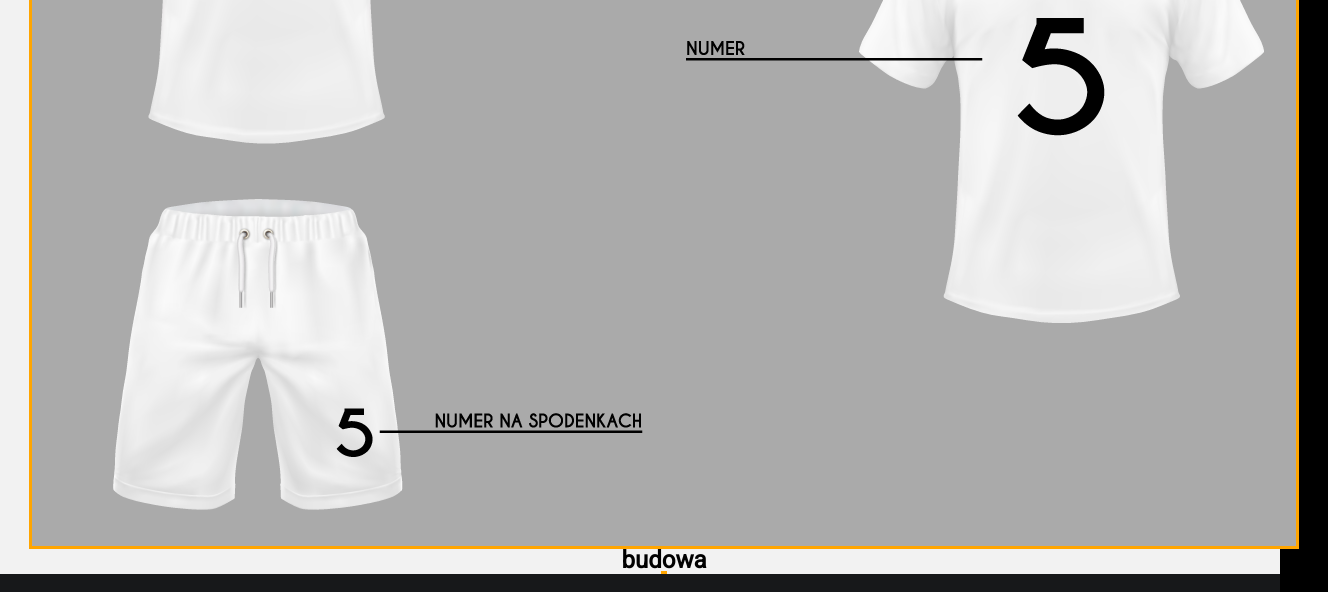
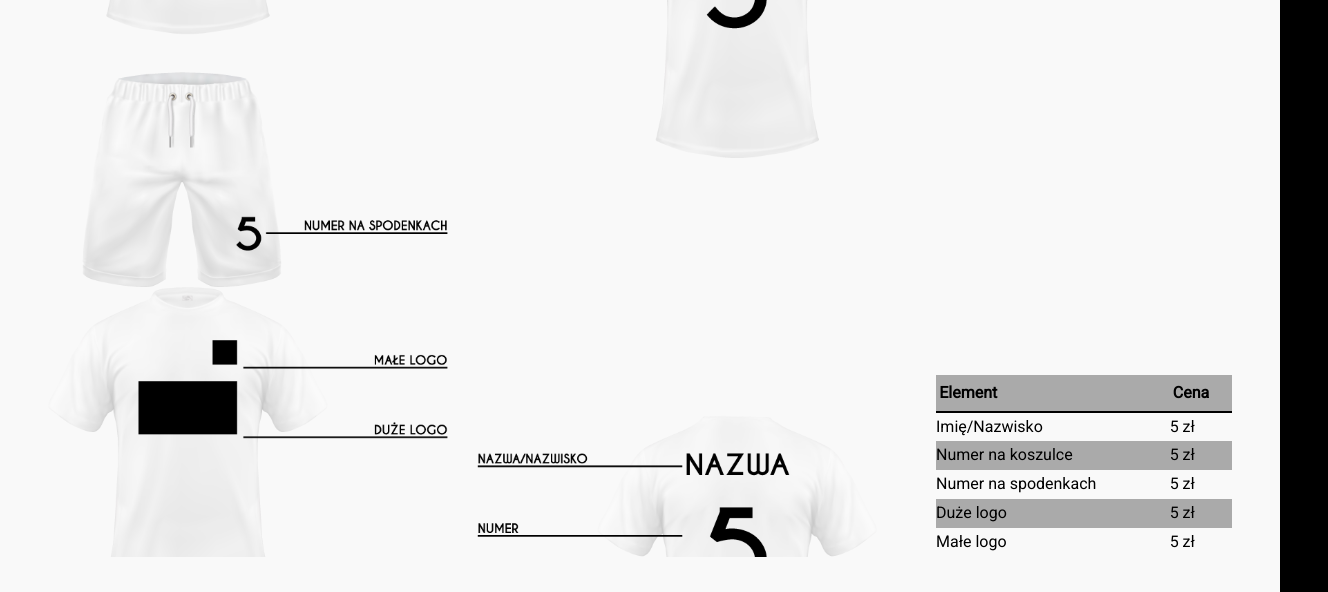
Before and after one commit to krzysiekswol/BrandSport_shop, a website built with webpack: page src/overprint.html in a window 1280 px wide. Shown: the part 877-1469 px from the top of the page, 1328 px wide, since content can reach past the window. Built offline with nearby package versions, Linux system fonts and the light colour scheme; files whose address does not match are found by name.

Commit message:
static layout v1.0

```diff
--- a/src/css/base/main.scss
+++ b/src/css/base/main.scss
@@ -244,6 +244,7 @@ footer {
   display: flex;
   justify-content: space-around;
   align-items: center;
+  padding: 2rem 0;
   .footerBoxes {
     width: 80%;
     height: 70%;
@@ -267,10 +268,11 @@ footer {
       margin: 0.2rem;
       color: white;
       font-size: 0.9rem;
+      text-align: left;
       .fa-home,
       .fa-phone {
         margin-right: 0.5rem;
-        color: #d92629;
+        color: #aaa;
       }
     }
     .openHours {
@@ -301,13 +303,14 @@ footer {
         color: white;
         text-align: center;
         font-size: 2rem;
-        line-height: 3rem;
+        line-height: 4rem;
         border-radius: 50%;
         margin: 0 1rem;
       }
       .instagram {
         @extend .facebook;
-        //
+        line-height: 3rem;
+        border-radius: 15%;
         background: -moz-linear-gradient(
           45deg,
           #f09433 0%,
--- a/src/css/base/overprint.scss
+++ b/src/css/base/overprint.scss
@@ -1,15 +1,38 @@
+.l-main {
+  background-color: #f9f9f9;
+}
 .print {
+  padding: 3rem;
+  width: 100%;
+  height: 100%;
   display: flex;
-  flex-direction: column;
   justify-content: space-between;
   align-items: center;
 }
-.print__item,
+
 .print__item--table {
-  outline: 3px solid orange;
-  margin: 0 2rem;
+  align-self: flex-end;
+  width: 25%;
+  border-spacing: 0;
+}
+td {
+  text-align: left;
+  line-height: 1.8rem;
+}
+.td--color {
+  @extend td;
+  background-color: #aaa;
+}
+th {
+  @extend td;
+  background-color: #aaa;
+  padding: 0.2rem;
+  border-bottom: 2px solid #000;
 }
 .print__item {
-  padding: 2rem;
-  background-color: #aaa;
+  width: 70%;
+  height: 100%;
+  background-image: url("/src/assets/img/template__shirt.png");
+  background-position: 0 0;
+  background-size: 100%;
 }
--- a/src/index.js
+++ b/src/index.js
@@ -50,7 +50,7 @@ const automaticSlider = () => {
   }
   i++;
 };
-setInterval(automaticSlider, 4000);
+setInterval(automaticSlider, 5000);
 
 // modal
 const promoBoxes = document.querySelectorAll(".promoBox__item");
--- a/src/overprint.html
+++ b/src/overprint.html
@@ -69,17 +69,38 @@
           </div>
         </section>
       </header>
-      <main>
+      <main class="l-main">
         <section class="print">
-          <figure class="print__item">
-            <img
-              src="./assets/img/template__shirt.png"
-              alt=""
-              class="print__image"
-            />
-          </figure>
+          <div class="print__item"></div>
           <table class="print__item--table">
-            <h2>budowa</h2>
+            <thead>
+              <tr>
+                <th scope="col">Element</th>
+                <th scope="col">Cena</th>
+              </tr>
+            </thead>
+            <tbody>
+              <tr>
+                <td>Imię/Nazwisko</td>
+                <td>5 zł</td>
+              </tr>
+              <tr>
+                <td class="td--color">Numer na koszulce</td>
+                <td class="td--color">5 zł</td>
+              </tr>
+              <tr>
+                <td>Numer na spodenkach</td>
+                <td>5 zł</td>
+              </tr>
+              <tr>
+                <td class="td--color">Duże logo</td>
+                <td class="td--color">5 zł</td>
+              </tr>
+              <tr>
+                <td>Małe logo</td>
+                <td>5 zł</td>
+              </tr>
+            </tbody>
           </table>
         </section>
       </main>
```
Also changed, not shown: src/kontakt.html (+3 -3 lines).
